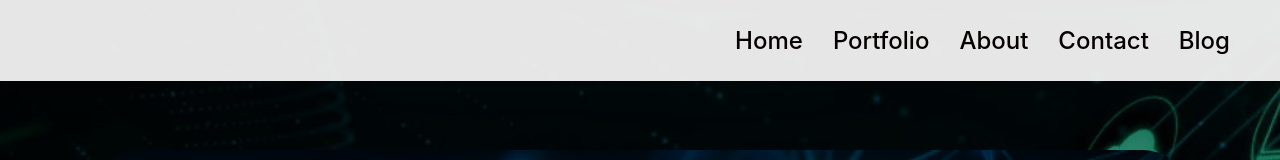
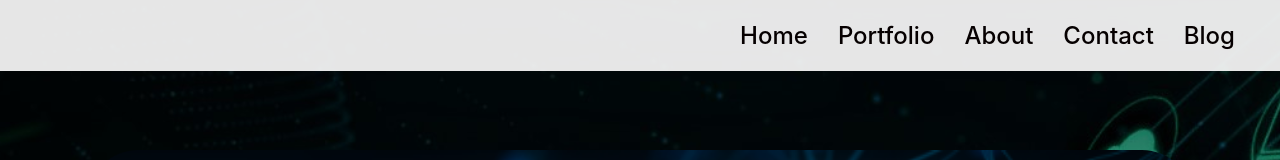
Before and after one commit to blase147/my_portfolio, a React (Create React App) app: page / in a window 1280 px wide. Shown: the top 160 px of the page. Built offline with nearby package versions, Linux system fonts and the light colour scheme.

Commit message:
update desktop responsiveness

```diff
--- a/src/components/navigation-bar/navigationBar.scss
+++ b/src/components/navigation-bar/navigationBar.scss
@@ -69,7 +69,7 @@
       flex-direction: row;
       justify-content: right;
       gap: 30px;
-      padding: 10px;
+      padding: 5px;
       margin-right: 40px;
 
       li {
@@ -104,7 +104,7 @@
       flex-direction: row;
       justify-content: right;
       gap: 30px;
-      padding: 10px;
+      padding: 5px;
       margin-right: 40px;
 
       li {
```
